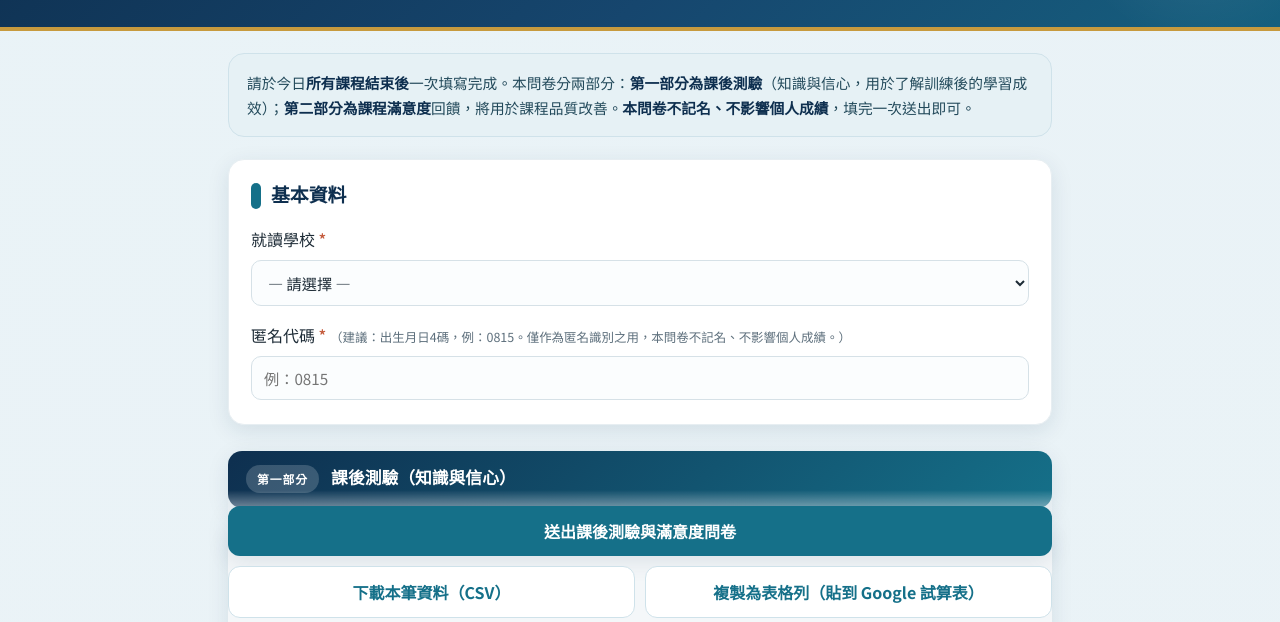
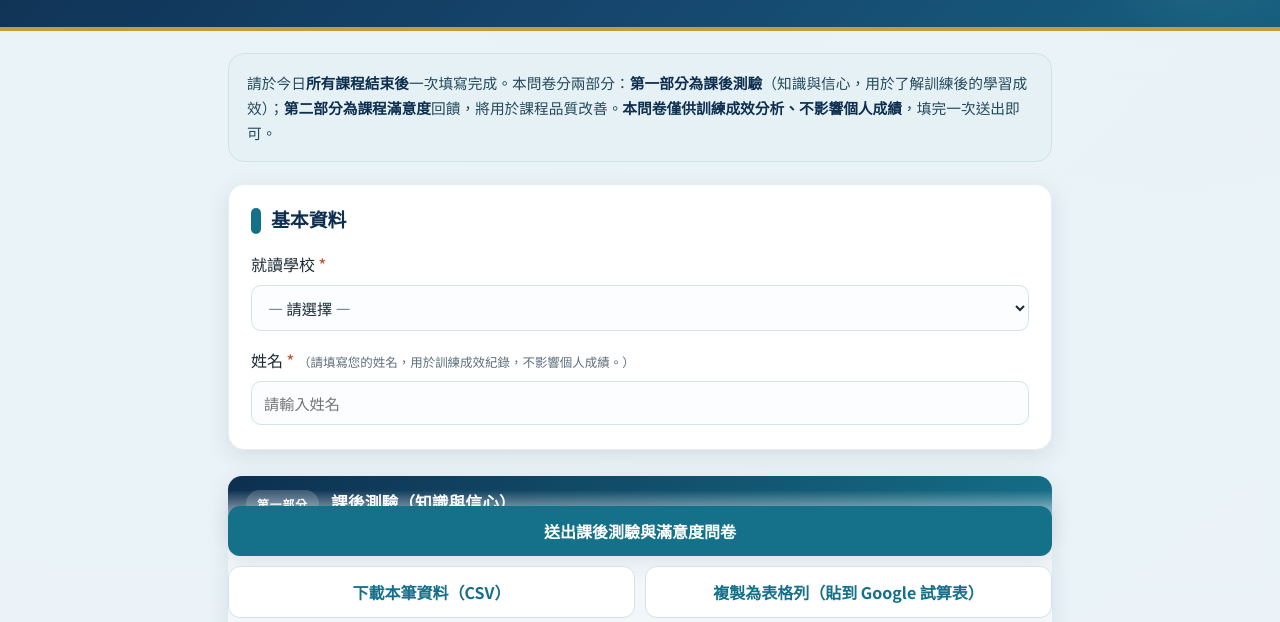
Before and after one commit to puma6095/cmh115ugypct, a plain HTML site: page index.html in a window 1280 px wide. Shown: the part 176-798 px from the top of the page. Drawn offline with Linux system fonts and the light colour scheme.

Commit message:
Update index.html

```diff
--- a/index.html
+++ b/index.html
@@ -214,11 +214,11 @@ footer b{color:var(--muted);}
       <div class="errmsg" data-for="school">請選擇就讀學校</div>
     </div>
     <div class="field">
-      <label class="q">匿名代碼 <span class="req">*</span>
-        <span class="hint">（建議：出生月日4碼，例：0815。僅作為匿名識別之用，本問卷不記名、不影響個人成績。）</span>
+      <label class="q">姓名 <span class="req">*</span>
+        <span class="hint">（請填寫您的姓名，用於訓練成效紀錄，不影響個人成績。）</span>
       </label>
-      <input type="text" id="pairing" maxlength="8" placeholder="例：0815" inputmode="numeric">
-      <div class="errmsg" data-for="pairing">請填寫匿名代碼</div>
+      <input type="text" id="pairing" maxlength="30" placeholder="請輸入姓名">
+      <div class="errmsg" data-for="pairing">請填寫姓名</div>
     </div>
   </div>
 
@@ -325,7 +325,7 @@ const OPEN = [
   {id:"Q3", t:"其他建議（時間安排、場地、行政服務等）"}
 ];
 
-const INTRO = "請於今日<b>所有課程結束後</b>一次填寫完成。本問卷分兩部分：<b>第一部分為課後測驗</b>（知識與信心，用於了解訓練後的學習成效）；<b>第二部分為課程滿意度</b>回饋，將用於課程品質改善。<b>本問卷不記名、不影響個人成績</b>，填完一次送出即可。";
+const INTRO = "請於今日<b>所有課程結束後</b>一次填寫完成。本問卷分兩部分：<b>第一部分為課後測驗</b>（知識與信心，用於了解訓練後的學習成效）；<b>第二部分為課程滿意度</b>回饋，將用於課程品質改善。<b>本問卷僅供訓練成效分析、不影響個人成績</b>，填完一次送出即可。";
 
 /* ====================== 渲染 ====================== */
 const dyn = document.getElementById("dynamic");
```
